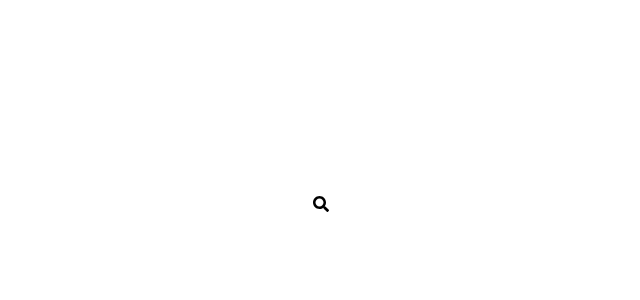
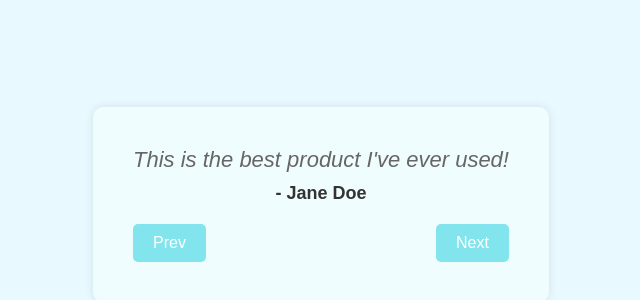
Before and after one commit to LeoCristobal/React-Course, a React (Vite) app: page / in a window 1280 px wide. Shown: the part 196-496 px from the top of the page, without its empty margins (319-959 px from the left). Built offline with nearby package versions, Linux system fonts and the light colour scheme.

Commit message:
Basic Project 7: Testimonials

```diff
--- a/src/App.jsx
+++ b/src/App.jsx
@@ -1,10 +1,10 @@
-import HiddenSearchBar from "./Components/HiddenSearchBar";
+import Testimonial from "./Components/Testimonial";
 
 const App = () => {
     return (
         <>
             <div className="container">
-                <HiddenSearchBar />
+                <Testimonial />
             </div>
         </>
     );
--- a/src/Components/HiddenSearchBar.jsx
+++ /dev/null
@@ -1,32 +0,0 @@
-import React, { useState } from "react";
-import { FaSearch } from "react-icons/fa";
-import "./index.css";
-
-function HiddenSearchBar() {
-    let [showInput, setShowInput] = useState(false);
-    let [backgroundColor, setBackgroundColor] = useState("white");
-
-    const handleShow = (e) => {
-        setBackgroundColor("#1a1a1a");
-
-        if (e.target.className === "container") {
-            setShowInput(false);
-            setBackgroundColor("#fff");
-        }
-    };
-    return (
-        <section
-            className="container"
-            onClick={handleShow}
-            style={{ backgroundColor: backgroundColor }}
-        >
-            {showInput ? (
-                <input type="text" placeholder="Search... " />
-            ) : (
-                <FaSearch onClick={() => setShowInput(true)} />
-            )}
-        </section>
-    );
-}
-
-export default HiddenSearchBar;
--- /dev/null
+++ b/src/Components/Testimonial.jsx
@@ -0,0 +1,44 @@
+import { useState } from "react";
+import "./index.css";
+const Testimonial = () => {
+    let [currentIndex, setCurrentIndex] = useState(0);
+    const testimonials = [
+        {
+            quote: "This is the best product I've ever used!",
+            author: "Jane Doe",
+        },
+        {
+            quote: "I highly recommend this product to everyone!",
+            author: "John Smith",
+        },
+        {
+            quote: "This product has completely changed my life!",
+            author: "Bob Johnson",
+        },
+    ];
+
+    const handlePrevClick = () => {
+        setCurrentIndex(currentIndex + testimonials.length - 1);
+    };
+    const handleNextClick = () => {
+        setCurrentIndex(
+            (currentIndex + testimonials.length + 1) % testimonials.length,
+        );
+    };
+    return (
+        <div className="testimonials">
+            <div className="testimonials-quote">
+                {testimonials[currentIndex].quote}
+            </div>
+            <div className="testimonials-author">
+                - {testimonials[currentIndex].author}
+            </div>
+            <div className="testimonials-nav">
+                <button onClick={handlePrevClick}>Prev</button>
+                <button onClick={handleNextClick}>Next</button>
+            </div>
+        </div>
+    );
+};
+
+export default Testimonial;
--- a/src/Components/index.css
+++ b/src/Components/index.css
@@ -4,30 +4,58 @@
   box-sizing: border-box;
 }
 
-section {
-    height: 100vh;
+body {
   display: flex;
-    flex-direction: column;
   justify-content: center;
   align-items: center;
-    transition: 0.7s ease;
+  height: 100vh;
+  background-color: #e8faff;
 }
 
-button {
-    position: absolute;
-    top: 20px;
-    right: 20px;
-    padding: 10px 20px;
-    background: transparent;
-    cursor: pointer;
+.testimonials {
+  margin: 0 auto;
+  text-align: center;
+  font-family: sans-serif;
+  border-radius: 10px;
+  padding: 40px;
+  box-shadow: 0 0 10px rgba(0, 0, 0, 0.1);
+  background-color: #f0fdfe;
 }
 
-input {
-    padding: 13px 12px;
-    background: transparent;
-    outline: none;
-    border: 1px solid #fff;
+.testimonials-quote {
+  font-size: 22px;
+  font-style: italic;
+  margin-bottom: 10px;
+  color: #666;
+}
+
+.testimonials-author {
+  font-size: 18px;
+  font-weight: bold;
+  margin-bottom: 20px;
+  color: #333;
+}
+
+.testimonials-nav {
+  display: flex;
+  justify-content: space-between;
+}
+
+.testimonials-nav button {
+  padding: 10px 20px;
+  border: none;
+  background-color: #82e5ee;
   color: #fff;
-    border-radius: 2px;
-    box-shadow: 2px 2px 2px 1px rgb(35, 35, 35);
+  font-size: 16px;
+  cursor: pointer;
+  border-radius: 5px;
+  transition: background-color 0.3s;
 }
+
+.testimonials-nav button:hover {
+  background-color: #037680;
+}
+
+.testimonials-nav button:active {
+  transform: scale(0.95);
+}
```
Also changed, not shown: 1 other file (tests, documents, lock files or other folders). Lines whose indentation alone changed are shown as unchanged.
